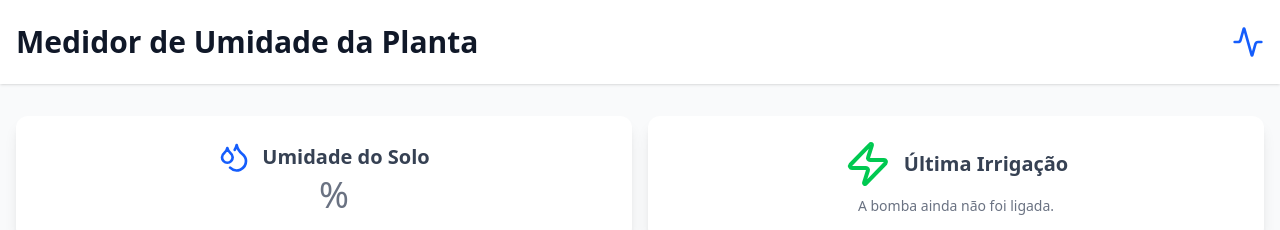
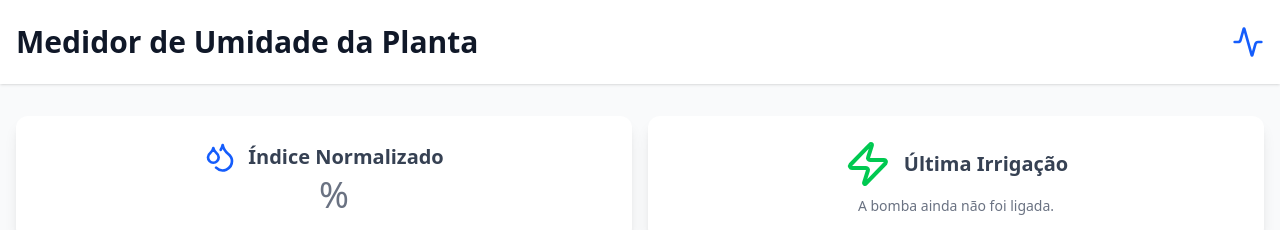
Before and after one commit to igcarvalhaes/monitoramento-umidade, a React (Vite) app: page / in a window 1280 px wide. Shown: the top 230 px of the page. Built offline with nearby package versions, Linux system fonts and the light colour scheme; no server answers; the database is empty.

Commit message:
Change title from 'Umidade do Solo' to 'Índice Normalizado'

```diff
--- a/src/components/CardUmidade.jsx
+++ b/src/components/CardUmidade.jsx
@@ -7,7 +7,7 @@ export function CardUmidade({ current }) {
         <div className="flex items-center gap-3">
           <Droplets className="w-8 h-8 text-blue-600" />
           <h3 className="text-xl font-semibold text-gray-700">
-            Umidade do Solo
+            Índice Normalizado
           </h3>
         </div>
 
```
